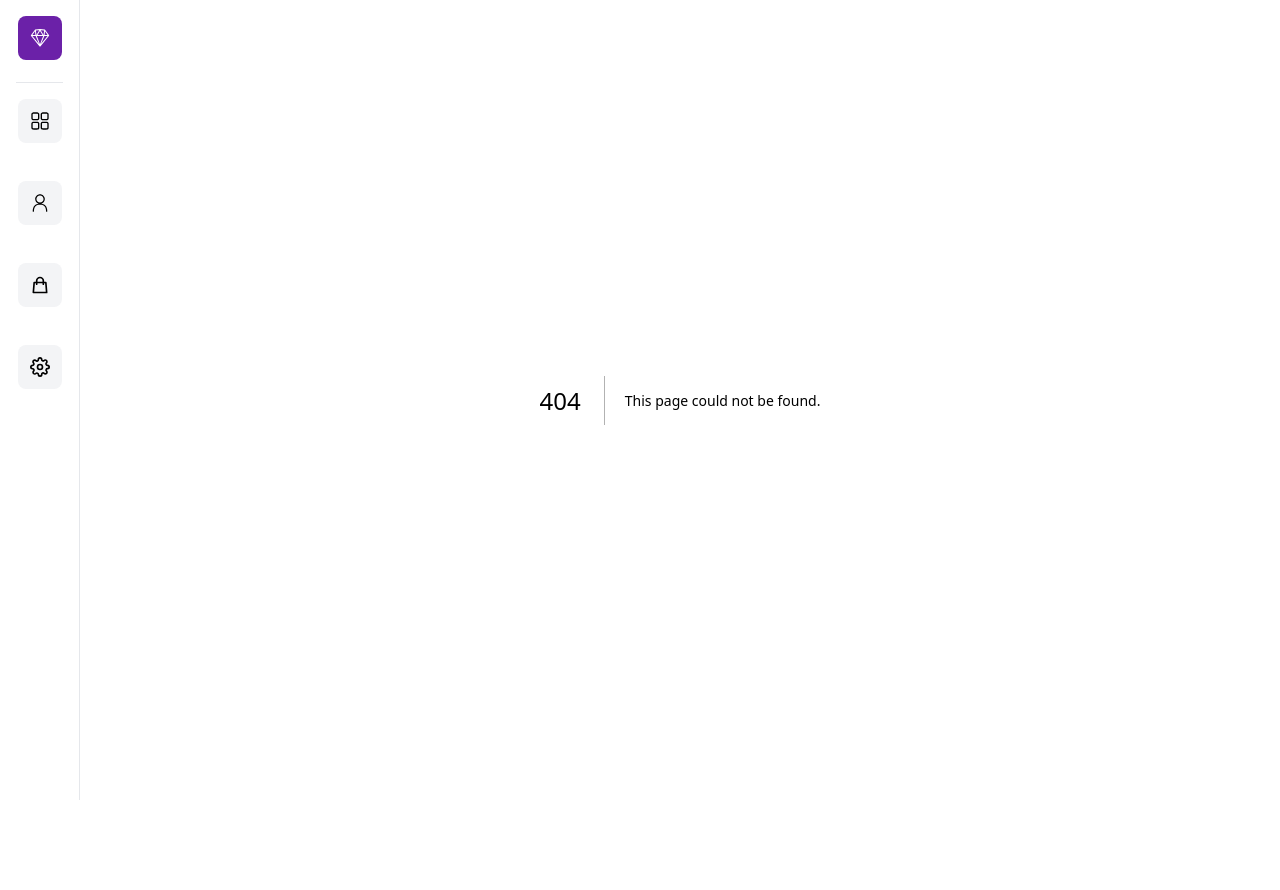
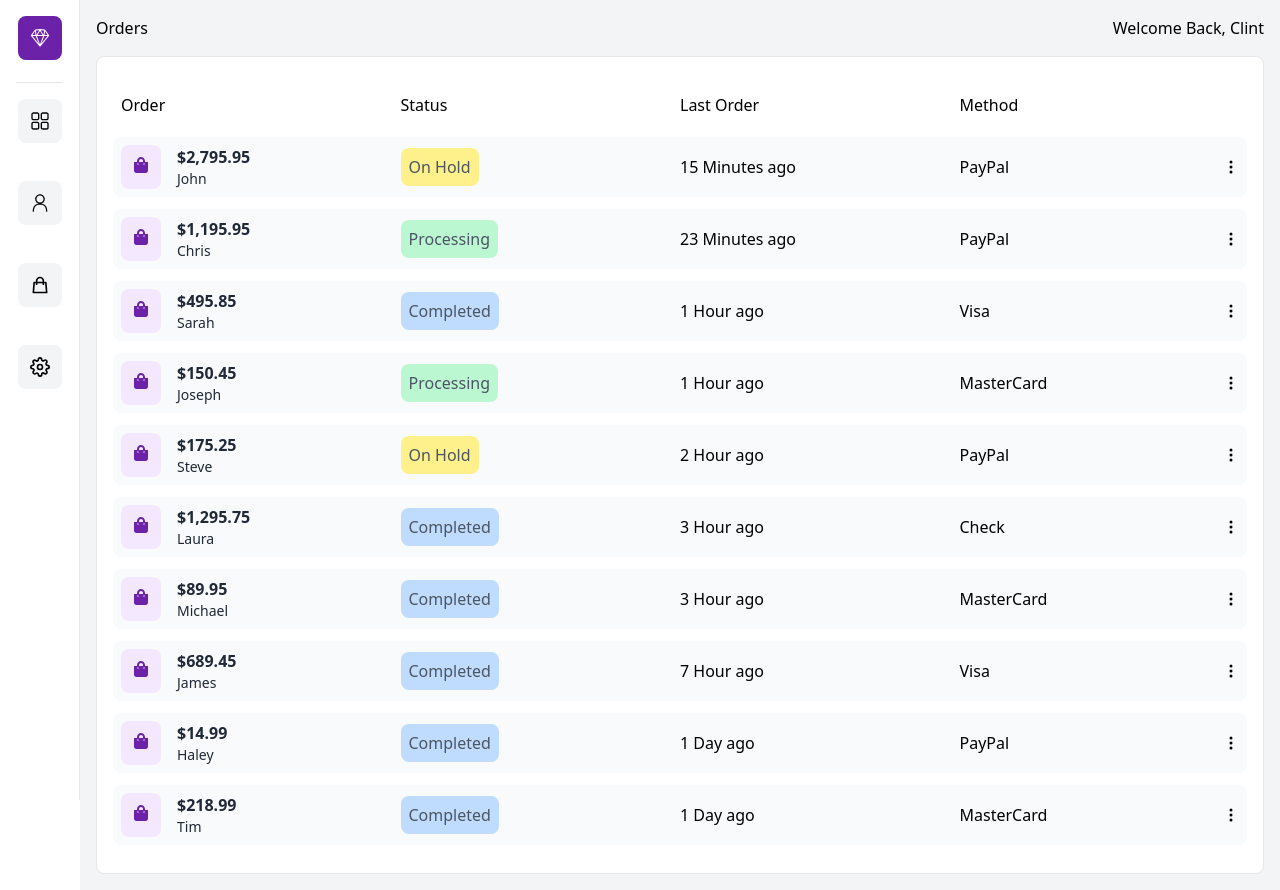
Before and after one commit to milliorn/user-dashboard, a Next.js app: page /orders in a window 1280 px wide. Before the commit this address had no page. Before the commit the page ends 800 px from the top, so only its background shows below. Built offline with nearby package versions, Linux system fonts and the light colour scheme.

Commit message:
orders (#16)

```diff
--- /dev/null
+++ b/pages/orders.tsx
@@ -0,0 +1,64 @@
+import { FaShoppingBag } from "react-icons/fa";
+import { BsThreeDotsVertical } from "react-icons/bs";
+import { data } from "../data/data";
+
+function orders(): JSX.Element {
+  return (
+    <div className="bg-gray-100 min-h-screen">
+      <div className="flex justify-between px-4 pt-4">
+        <h2>Orders</h2>
+        <h2>Welcome Back, Clint</h2>
+      </div>
+      <div className="p-4">
+        <div className="w-full m-auto p-4 border rounded-lg bg-white overflow-y-auto">
+          <div className="my-3 p-2 grid md:grid-cols-4 sm:grid-cols-3 grid-cols-2 items-center justify-between cursor-pointer">
+            <span>Order</span>
+            <span className="sm:text-left text-right">Status</span>
+            <span className="hidden md:grid">Last Order</span>
+            <span className="hidden sm:grid">Method</span>
+          </div>
+          <ul>
+            {data.map((order, id) => (
+              <li
+                key={id}
+                className="bg-gray-50 hover:bg-gray-100 rounded-lg my-3 p-2 grid md:grid-cols-4 sm:grid-cols-3 grid-cols-2 items-center justify-between cursor-pointer"
+              >
+                <div className="flex">
+                  <div className="bg-purple-100 p-3 rounded-lg">
+                    <FaShoppingBag className="text-purple-800" />
+                  </div>
+                  <div className="pl-4">
+                    <p className="text-gray-800 font-bold">
+                      ${order.total.toLocaleString()}
+                    </p>
+                    <p className="text-gray-800 text-sm">{order.name.first}</p>
+                  </div>
+                </div>
+                <p className="text-gray-600 sm:text-left text-right">
+                  <span
+                    className={
+                      order.status == "Processing"
+                        ? "bg-green-200 p-2 rounded-lg"
+                        : order.status == "Completed"
+                        ? "bg-blue-200 p-2 rounded-lg"
+                        : "bg-yellow-200 p-2 rounded-lg"
+                    }
+                  >
+                    {order.status}
+                  </span>
+                </p>
+                <p className="hidden md:flex">{order.date}</p>
+                <div className="sm:flex hidden justify-between items-center">
+                  <p>{order.method}</p>
+                  <BsThreeDotsVertical />
+                </div>
+              </li>
+            ))}
+          </ul>
+        </div>
+      </div>
+    </div>
+  );
+}
+
+export default orders;
```
